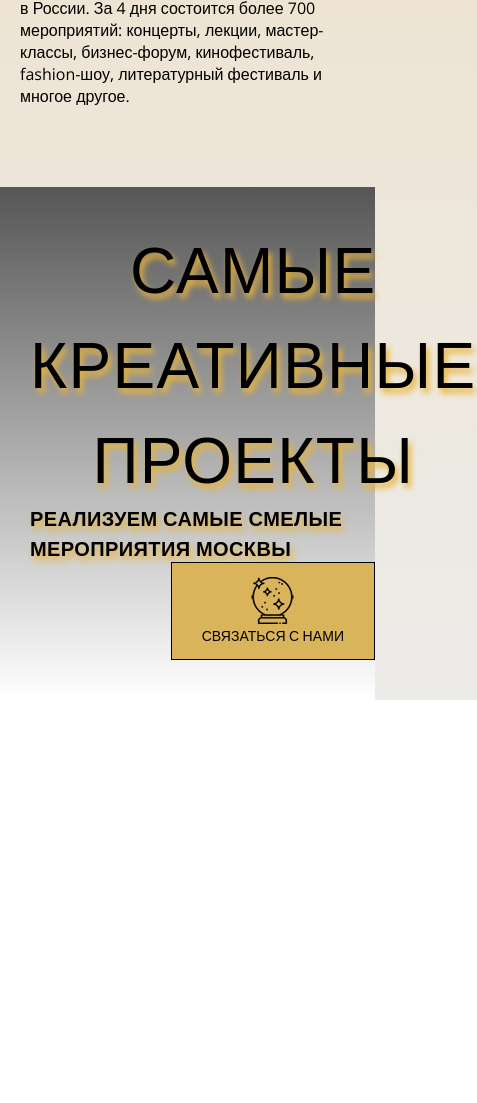
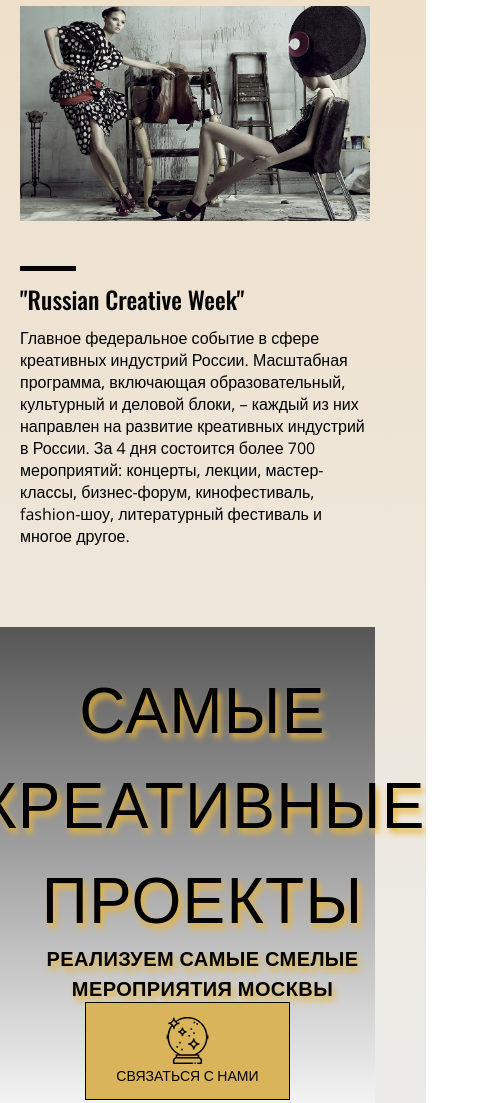
Before and after one commit to JuliaMISH/figma-layout, a plain HTML site: page index.html in a window 390 px wide. Shown: the part 3414-4517 px from the top of the page, 477 px wide, since content can reach past the window. Before the commit the page ends 4114 px from the top, so only its background shows below. Drawn offline with nearby package versions, Linux system fonts and the light colour scheme.

Commit message:
.request__h5 text-align: center;

```diff
--- a/css/style.css
+++ b/css/style.css
@@ -291,7 +291,7 @@ body {
 
 @media screen and (max-width: 768px) {
     .about {
-        padding-top: 10px;
+        /* padding-top: 10px; */
         padding-bottom: 80px;
     }
 
@@ -308,6 +308,7 @@ body {
     .about__flex-item:last-child {
         margin-bottom: 0;
     }
+
 }
 
 /* <!-- Конец блока НАШИ САМЫЕ БОЛЬШИЕ ПРОЕКТЫ --> */
@@ -375,6 +376,9 @@ body {
         margin-right: 15px;
         padding-left: 15px;
     }
+    .request__h5 {
+        text-align: center;
+    }
 }
 
 @media screen and (max-width: 768px) {
@@ -383,7 +387,11 @@ body {
         padding-left: 15px;
     }
     .request__flex {
+        display: flex;
+        justify-content: center;
         flex-wrap: wrap;
+        flex-direction: row-reverse;
     }
 }
+
 /* <!-- Конец блока запрос --> */
```
Also changed, not shown: img/free-icon-bachelorette-party-978373.png (added), img/free-icon-corporate-event-6016273.png (added), img/free-icon-fashion-1198409.png (added), img/free-icon-fashion-3410860.png (added), img/free-icon-fashion-6749749.png (added), img/free-icon-magazine-4643309.png (added).
